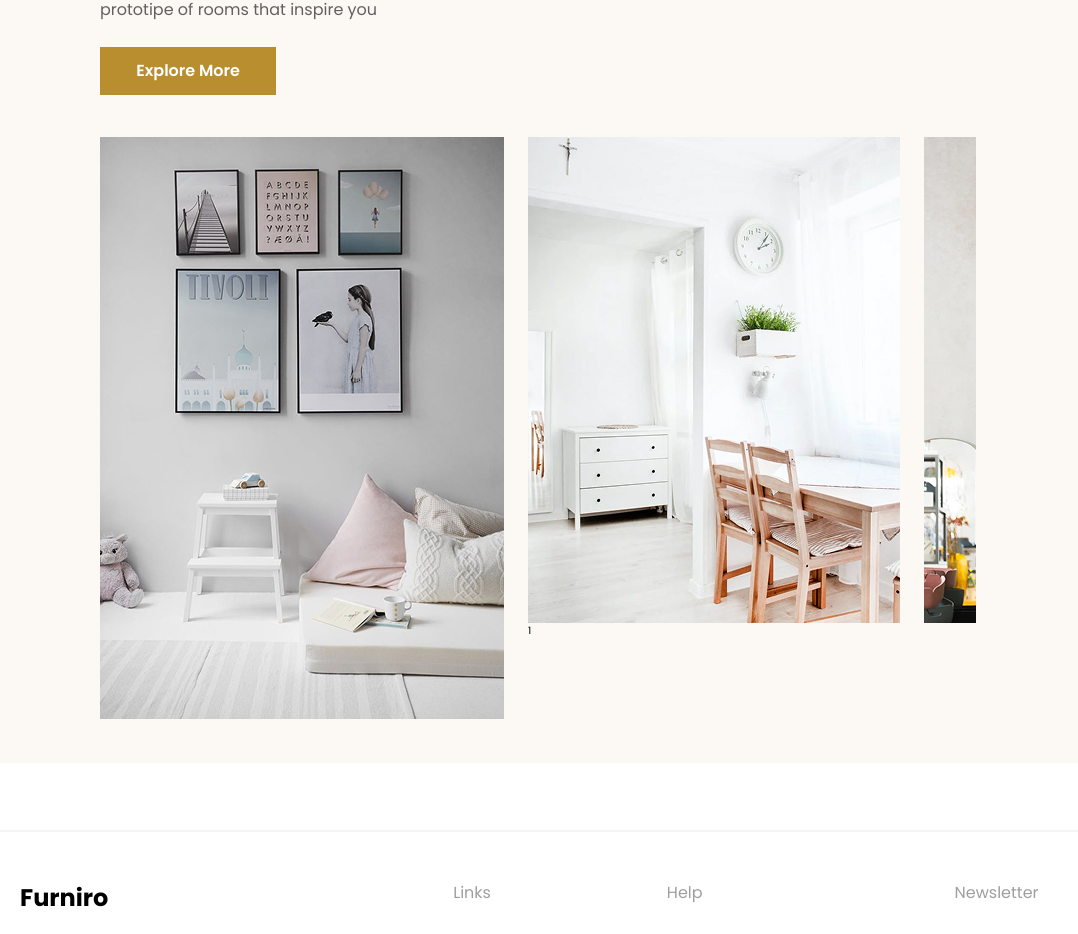
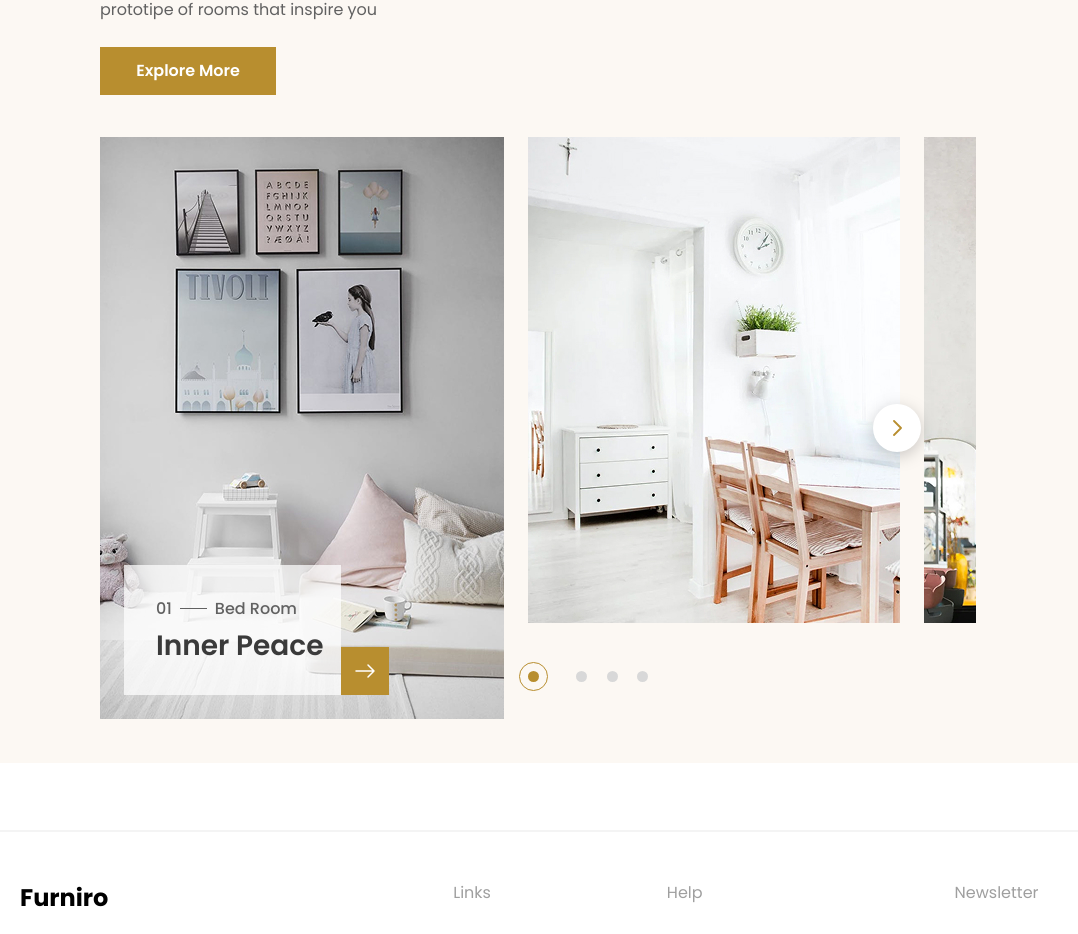
Before and after one commit to freund82/furnitureFurniro, a React (Vite) app: page / in a window 1280 px wide. Shown: the part 2957-3891 px from the top of the page, without its empty margins (0-1078 px from the left). Built offline with nearby package versions, Linux system fonts and the light colour scheme.

Commit message:
Готов блок со слайдером

```diff
--- a/src/index.css
+++ b/src/index.css
@@ -12,6 +12,7 @@
     --darkGrey:#9F9F9F;
     --semiDarkGrey:#616161;
     --lightLightGrey:#B0B0B0;
+    --sliderGrey:#D8D8D8;
     --lightGreen:#2EC1AC;
     --beige:#FFF3E3;
     --lightBeige:#FCF8F3;
@@ -23,6 +24,7 @@
     --18px:1.8rem;
     --20px:2rem;
     --24px:2.4rem;
+    --28px:2.8rem;
     --32px:3.2rem;
     --40px:4rem;
     --52px:5.2rem;
--- a/src/pages/Home.jsx
+++ b/src/pages/Home.jsx
@@ -4,6 +4,8 @@ import Layout from '../components/Layout/Layout';
 import Share from "../assets/icons/share.svg";
 import Compare from "../assets/icons/compare.svg";
 import Like from "../assets/icons/like.svg";
+import ArrowSmall from "../assets/icons/arrowSmall.svg";
+import SliderArrow from "../assets/icons/arrow.svg";
 
 export default function Home() {
 
@@ -225,13 +227,33 @@ export default function Home() {
                 <button className="slider-section-firstColumn-button">Explore More</button>
           </div>
           <div className="slider-section-secondColumn">
-            <img className="slide" src="/slider/bedroom_slider.jpg" alt="Slider" />
+            <div className="sliderBlock-section">
+                 <img className="slide" src="/slider/bedroom_slider.jpg" alt="Slider" />
             <div>
               <div className="sliderBlock">
-                <img className="slide" src="/slider/bedroomOne.jpg" alt="BedroomFirstSlider" />
+                <div className="sliderBlockHorizontal">
+                 <img className="slide" src="/slider/bedroomOne.jpg" alt="BedroomFirstSlider" />
                  <img className="slide" src="/slider/bedroomTwo.jpg" alt="BedroomSecondSlider" />
+                 <img className="slide" src="/slider/bedroomTwo.jpg" alt="BedroomThirdSlider" />
+                 <span className="sliderHorizontal-button"><img src={SliderArrow} alt="SliderRightArrow" /></span>
+                 <span className="sliderHorizontal-button left hide"><img src={SliderArrow} alt="SliderRightArrow" /></span>
+                </div>
+                  <div className="sliderBlockHorizontal-buttons">
+                    <span className="sliderBlock-button sliderButtonActive"></span><span className="sliderBlock-button"></span><span className="sliderBlock-button"></span><span className="sliderBlock-button"></span>
+                  </div>
               </div>
-                 <p>1</p>
+                 <div className="sliderInfoBlock">
+                    <div className="sliderInfoText">
+                      <div className="sliderInfoText-numberSection">
+                        <span>01</span><span className="sliderInfoTetx-line"></span><span className="sliderInfoText-number">Bed Room</span>
+                      </div>
+                      <h2 className="sliderInfoText-title">Inner Peace</h2>
+                    </div>
+                    <div class="sliderBlock-arrow">
+                      <img src={ArrowSmall} alt="SliderRightArrow" />
+                    </div>
+                 </div>
+            </div>
             </div>
           </div>
         </section>
--- a/src/pages/home.css
+++ b/src/pages/home.css
@@ -324,16 +324,147 @@
     & .slider-section-secondColumn{
         width:100%;
         max-width:87.6rem;
-        display:flex;
-        gap:2.4rem;
-        overflow-x: hidden;
+
+        & .sliderBlock-section{
+             position:relative;
+             display:flex;
+             gap:2.4rem;
+             overflow-x: hidden;
+             z-index:100;
+        }
 
         & .sliderBlock{
             display:flex;
-            gap:2.4rem;
+            flex-direction: column;
+
+            & .sliderBlockHorizontal{
+                position:relative;
+                display:flex;
+                gap:2.4rem;
+                overflow-x: hidden;
+                margin-bottom:4.8rem;
+                z-index:100;
+
+                & .sliderHorizontal-button{
+                    position:absolute;
+                    top:26.7rem;
+                    left:34.5rem;
+                    display:flex;
+                    justify-content:center;
+                    align-items:center;
+                    width:4.8rem;
+                    height:4.8rem;
+                    border-radius:50%;
+                    background-color:var(--white);
+                    filter:drop-shadow(0 0.4rem 0.8rem rgba(0, 0, 0, 0.2));
+                    cursor: pointer;
+                    z-index: 1000;
+
+                }
+
+                & .left{
+                    left:0rem;
+                    transform: rotate(180deg);
+                    z-index:1000;
+                }
+
+                & .hide{
+                    display:none;
+                }
+
+                @media(max-width: 980px){
+                    & .sliderHorizontal-button{
+                        position: absolute;
+                        left:22.2rem;
+                    }
+
+                    & .left{
+                        left:0rem;
+                    }
+                }
+            }
+
+            & .sliderBlockHorizontal-buttons{
+                width:12rem;
+                display:flex;
+                justify-content:space-between;
+
+                & .sliderBlock-button{
+                    width:1.1rem;
+                    height:1.1rem;
+                    border-radius:50%;
+                    background-color:var(--sliderGrey);
+                    display:flex;
+                }
+                & .sliderBlock-button:first-child{
+                    margin-right:1.8rem;
+                }
+
+                & .sliderButtonActive{
+                    background-color: var(--lightBrown);
+                    outline: 0.1rem solid var(--lightBrown);
+                    outline-offset: 0.8rem;
+                }
+            }
+        }
+        & .sliderInfoBlock{
+            position:absolute;
+            bottom:2.4rem;
+            left:2.4rem;
+            display:flex;
+            align-items: flex-end;
+            z-index:1000;
+
+            & .sliderInfoText{
+                display:flex;
+                flex-direction: column;
+                width:21.7rem;
+                height:13rem;
+                font-size:var(--16px);
+                color:var(--semiDarkGrey);
+                font-weight:500;
+                background-color: rgba(255, 255, 255, 0.72);
+                padding:3.2rem 1.7rem 3.2em 3.2rem;
+
+                & .sliderInfoText-numberSection{
+                    display:flex;
+                    align-items: center;
+                    line-height:1.5;
+
+                    & .sliderInfoTetx-line{
+                        width:2.7rem;
+                        height:0.1rem;
+                        background-color: var(--semiDarkGrey);
+                        margin-left:0.8rem;
+                        margin-right:0.8rem;
+                    }
+                }
+
+                & .sliderInfoText-title{
+                    font-size:var(--28px);
+                    color:var(--lightLightBlack);
+                    font-weight:600;
+                    margin-top:0.8rem;
+                    line-height: 1.2;
+                }
+
+            }
+        }
+
+        & .sliderBlock-arrow{
+          width:4.8rem;
+          height:4.8rem;
+          background-color: var(--lightBrown);
+          display:flex;
+          justify-content: center;
+          align-items: center;
+          cursor: pointer;
         }
     }
 }
+
+
+
 
  @media(max-width: 768px){
     & .header-inner{
```
Also changed, not shown: src/assets/icons/arrow.svg (added), src/assets/icons/arrowSmall.svg (added).
